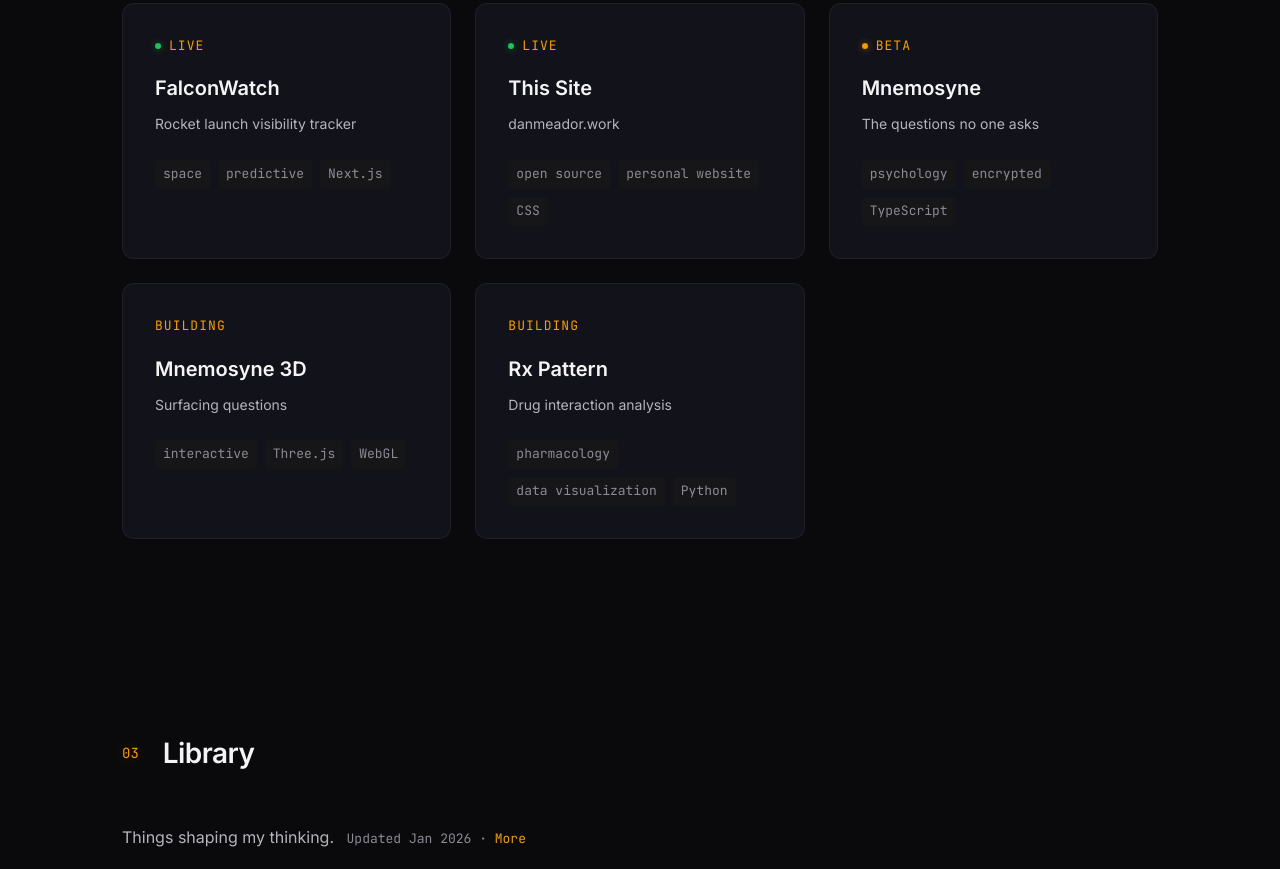
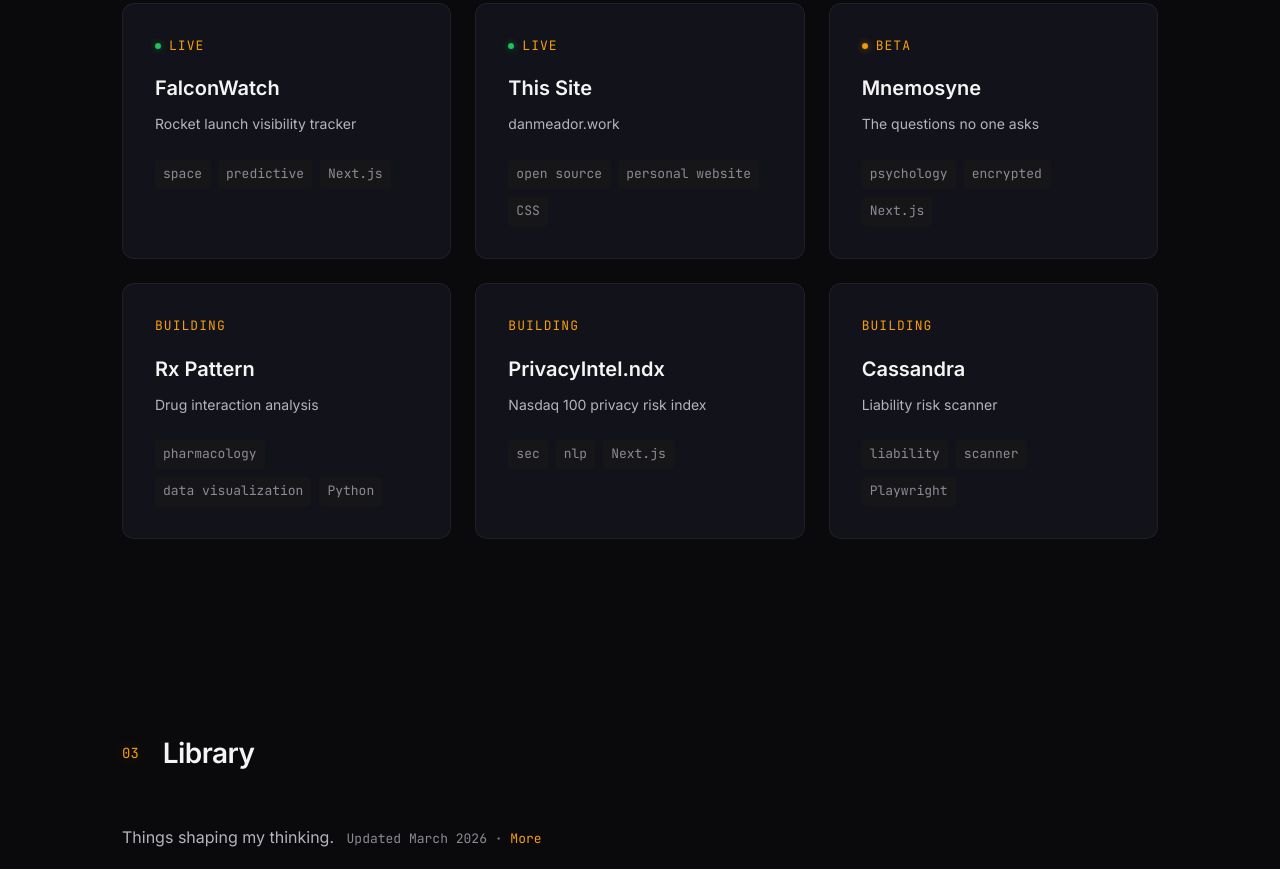
Before and after one commit to an6romeda/danmeadorwebsite, an Eleventy site: page index.html in a window 1280 px wide. Shown: the part 1551-2420 px from the top of the page. Built offline with nearby package versions, Linux system fonts and the light colour scheme; Eleventy itself is replaced by a stand-in of ours; files that its build step writes are made by us from their sources.

Commit message:
Add side quest cards, rotate library shelf
- Add PrivacyIntel.ndx and Cassandra side quest cards
- Remove Mnemosyne 3D card
- Standardize tags: TypeScript → Next.js, lowercase sec/nlp
- Library: add The Culture Map, move Mindmasters to More shelf, drop Sapiens
- Update library date to March 2026

```diff
--- a/index.html
+++ b/index.html
@@ -75,6 +75,7 @@
                 <h2>Side quests</h2>
             </div>
             <div class="projects-grid">
+                <!-- ── SIDE QUEST: FALCONWATCH ─────────────────────────────── -->
                 <article class="project-card"
                     data-project="falconwatch"
                     data-long-desc="SpaceX launch visibility tracker for all three launch sites: Vandenberg, Cape Canaveral, and Starbase. Enter any city to get visibility predictions based on trajectory, weather, and time of day so you know if you'll be able to see the rocket from your location."
@@ -90,6 +91,7 @@
                         <span>Next.js</span>
                     </div>
                 </article>
+                <!-- ── SIDE QUEST: THIS SITE ───────────────────────────────── -->
                 <article class="project-card"
                     data-project="danmeadorwork"
                     data-long-desc="Personal site. Open source. Fork it and make it yours."
@@ -105,6 +107,7 @@
                         <span>CSS</span>
                     </div>
                 </article>
+                <!-- ── SIDE QUEST: MNEMOSYNE ───────────────────────────────── -->
                 <article class="project-card"
                     data-project="mnemosyne"
                     data-long-desc="A prompted journaling app built on the idea that most people never get asked the questions that matter. Surfaces the themes, turning points, and stories that shape who you are and how you see yourself."
@@ -117,24 +120,10 @@
                     <div class="project-tags">
                         <span>psychology</span>
                         <span>encrypted</span>
-                        <span>TypeScript</span>
+                        <span>Next.js</span>
                     </div>
                 </article>
-                <article class="project-card"
-                    data-project="mnemosyne3d"
-                    data-long-desc="Mnemosyne reimagined as a 3D space you move through. Questions surface in the dark. How you approach or avoid them reshapes the environment around you."
-                    data-site-url=""
-                    data-github-url="https://github.com/an6romeda/mnemosyne-3d"
-                    data-preview="">
-                    <div class="project-label project-label--building">Building</div>
-                    <h3 class="project-title">Mnemosyne 3D</h3>
-                    <p class="project-description">Surfacing questions</p>
-                    <div class="project-tags">
-                        <span>interactive</span>
-                        <span>Three.js</span>
-                        <span>WebGL</span>
-                    </div>
-                </article>
+                <!-- ── SIDE QUEST: RX PATTERN ──────────────────────────────── -->
                 <article class="project-card"
                     data-project="rxpattern"
                     data-long-desc="A pattern recognition tool for medication history. Maps out what's actually happening: which receptors are being hit, what biochemical pathways are triggered, and how it all affects the cells. Built to make drug interactions easier to understand."
@@ -150,6 +139,38 @@
                         <span>Python</span>
                     </div>
                 </article>
+                <!-- ── SIDE QUEST: PRIVACYINTEL.NDX ────────────────────────── -->
+                <article class="project-card"
+                    data-project="privacyintel.ndx"
+                    data-long-desc="Privacy risk intelligence platform that cross-references SEC filings, HIBP breach data, and privacy policy changes for Nasdaq 100 companies. Computes composite risk scores from keyword trends, incident disclosures, and policy diffs."
+                    data-site-url=""
+                    data-github-url="https://github.com/an6romeda/privacyintel.ndx"
+                    data-preview="">
+                    <div class="project-label project-label--building">Building</div>
+                    <h3 class="project-title">PrivacyIntel.ndx</h3>
+                    <p class="project-description">Nasdaq 100 privacy risk index</p>
+                    <div class="project-tags">
+                        <span>sec</span>
+                        <span>nlp</span>
+                        <span>Next.js</span>
+                    </div>
+                </article>
+                <!-- ── SIDE QUEST: CASSANDRA ───────────────────────────────── -->
+                <article class="project-card"
+                    data-project="cassandra"
+                    data-long-desc="Scans websites via headless browser to detect third-party tracking technologies like session replay, chat widgets, and ad pixels, then maps each finding to specific legal statutes (CIPA, CCPA, VPPA, TCPA) and estimates exposure per visitor."
+                    data-site-url=""
+                    data-github-url="https://github.com/an6romeda/cassandra"
+                    data-preview="">
+                    <div class="project-label project-label--building">Building</div>
+                    <h3 class="project-title">Cassandra</h3>
+                    <p class="project-description">Liability risk scanner</p>
+                    <div class="project-tags">
+                        <span>liability</span>
+                        <span>scanner</span>
+                        <span>Playwright</span>
+                    </div>
+                </article>
             </div>
         </section>
 
@@ -158,7 +179,7 @@
                 <span class="section-number">03</span>
                 <h2>Library</h2>
             </div>
-            <p class="section-intro">Things shaping my thinking. <span class="last-updated">Updated Jan 2026 · <button class="shelf-toggle" data-showing="current">More</button></span></p>
+            <p class="section-intro">Things shaping my thinking. <span class="last-updated">Updated March 2026 · <button class="shelf-toggle" data-showing="current">More</button></span></p>
             <div class="shelf-grid" data-shelf="current">
                 <a href="https://gabriellezevin.com/tomorrowx3/" target="_blank" rel="noopener" class="shelf-item featured">
                     <div class="shelf-cover">
@@ -170,6 +191,16 @@
                         <p class="shelf-author">Gabrielle Zevin</p>
                     </div>
                 </a>
+                <a href="https://erinmeyer.com/books/the-culture-map/" target="_blank" rel="noopener" class="shelf-item">
+                    <div class="shelf-cover">
+                        <img src="images/the culture map.jpg" alt="The Culture Map" loading="lazy">
+                    </div>
+                    <div class="shelf-info">
+                        <span class="shelf-type">Book</span>
+                        <h4>The Culture Map</h4>
+                        <p class="shelf-author">Erin Meyer</p>
+                    </div>
+                </a>
                 <a href="https://www.nytimes.com/column/hard-fork" target="_blank" rel="noopener" class="shelf-item">
                     <div class="shelf-cover shelf-cover--square">
                         <img src="images/hardfork.jpg" alt="Hard Fork" loading="lazy">
@@ -178,16 +209,6 @@
                         <span class="shelf-type">Podcast</span>
                         <h4>Hard Fork</h4>
                         <p class="shelf-author">Kevin Roose & Casey Newton</p>
-                    </div>
-                </a>
-                <a href="https://sandramatz.com/books/" target="_blank" rel="noopener" class="shelf-item">
-                    <div class="shelf-cover">
-                        <img src="images/mindmasters.jpg" alt="Mindmasters" loading="lazy">
-                    </div>
-                    <div class="shelf-info">
-                        <span class="shelf-type">Book</span>
-                        <h4>Mindmasters</h4>
-                        <p class="shelf-author">Sandra Matz</p>
                     </div>
                 </a>
             </div>
@@ -212,14 +233,14 @@
                         <p class="shelf-author">Nicole Perlroth</p>
                     </div>
                 </a>
-                <a href="https://www.ynharari.com/book/sapiens/" target="_blank" rel="noopener" class="shelf-item">
+                <a href="https://sandramatz.com/books/" target="_blank" rel="noopener" class="shelf-item">
                     <div class="shelf-cover">
-                        <img src="images/sapiens.jpg" alt="Sapiens" loading="lazy">
+                        <img src="images/mindmasters.jpg" alt="Mindmasters" loading="lazy">
                     </div>
                     <div class="shelf-info">
                         <span class="shelf-type">Book</span>
-                        <h4>Sapiens</h4>
-                        <p class="shelf-author">Yuval Noah Harari</p>
+                        <h4>Mindmasters</h4>
+                        <p class="shelf-author">Sandra Matz</p>
                     </div>
                 </a>
             </div>
```
Also changed, not shown: images/the culture map.jpg (added).
